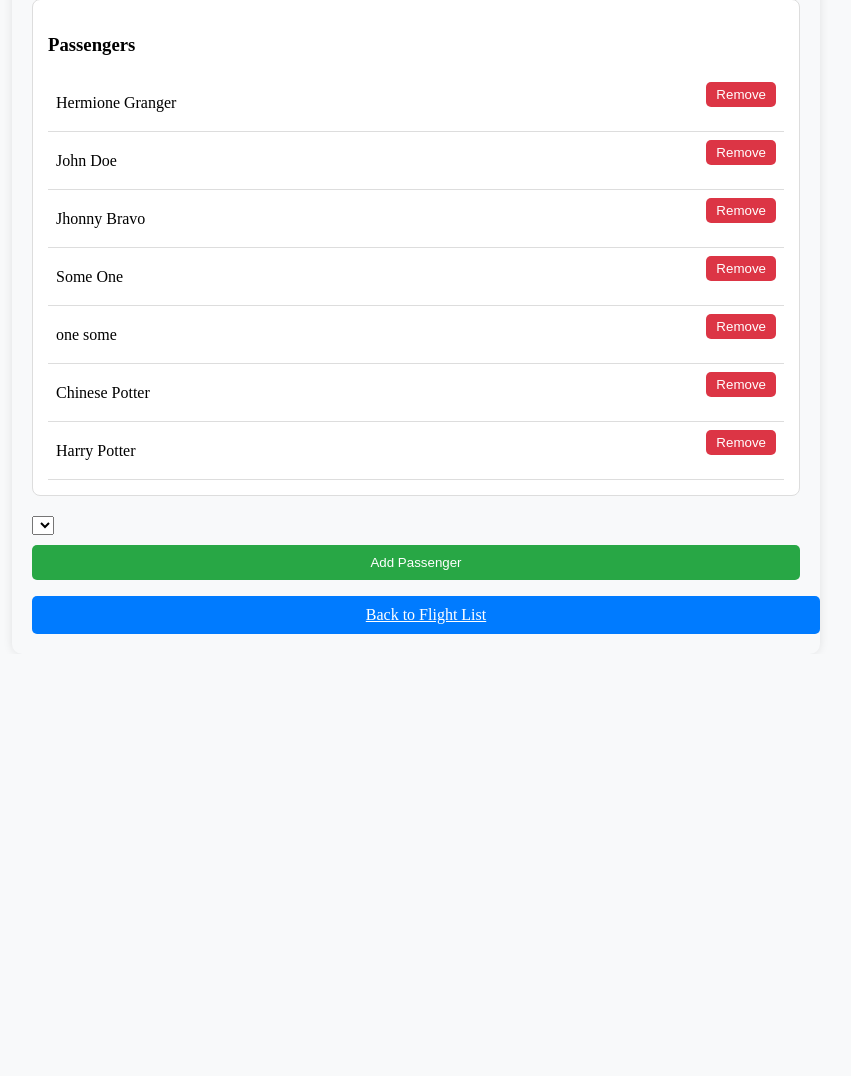
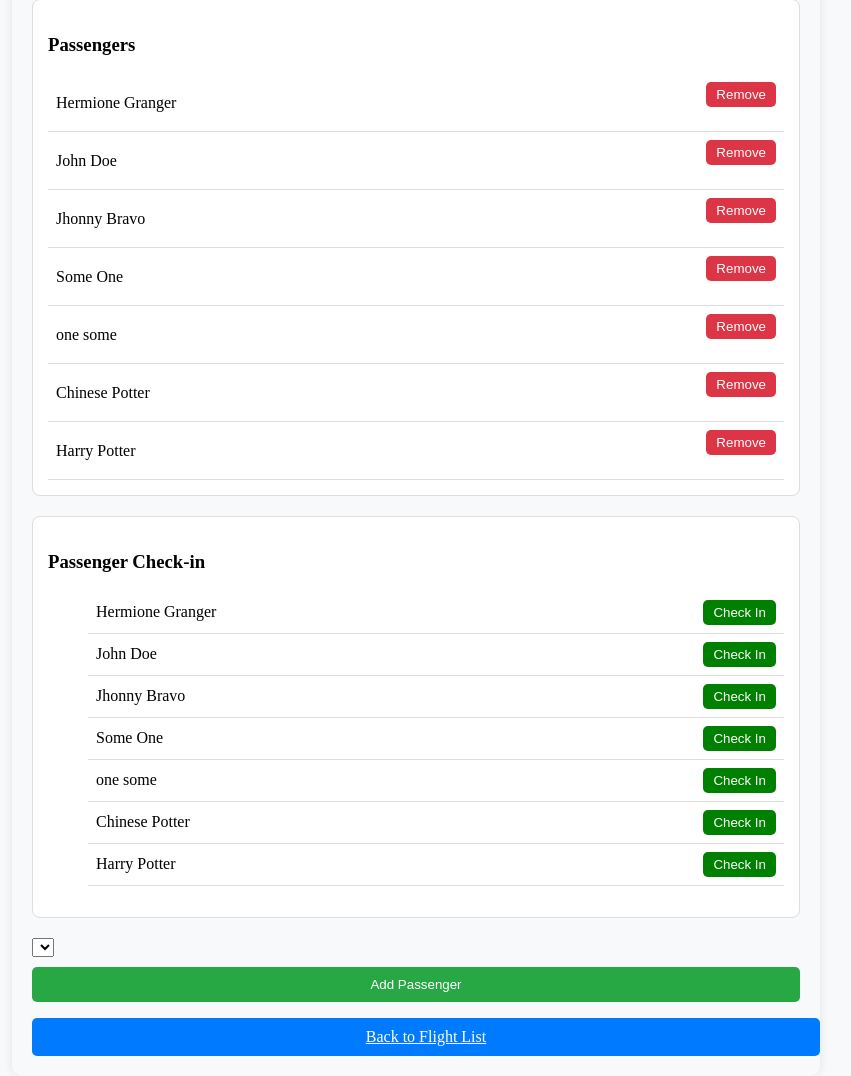
Before and after one commit to Amanmagar08/airlines, a Django app: page /1 in a window 1280 px wide. Shown: the part 238-1314 px from the top of the page, without its empty margins (224-1075 px from the left). Before the commit the page ends 872 px from the top, so only its background shows below. Run offline with Django 5.2, Linux system fonts and the light colour scheme; data comes from the database, SQL or seed files in the repository; both versions use the stored data as it was after the commit; lists and menus that the app fills with data are empty.

Commit message:
Implement Passenger Check-in

```diff
--- a/flight/models.py
+++ b/flight/models.py
@@ -21,8 +21,8 @@ class Passenger(models.Model):
     first = models.CharField(max_length=64)
     last = models.CharField(max_length=64)
     flights = models.ManyToManyField(Flight, blank=True, related_name="passengers")
-    #checked_in = models.BooleanField(default=False)
-    #boarding_pass = models.UUIDField(default=uuid.uuid4, editable=False, unique=True, null=True, blank=True)
+    checked_in = models.BooleanField(default=False)
+    boarding_pass = models.UUIDField(default=uuid.uuid4, editable=False, null=True, blank=True)
 
     def __str__(self):
         return f"{self.first} {self.last}"
--- a/flight/templates/flights/flight.html
+++ b/flight/templates/flights/flight.html
@@ -9,21 +9,68 @@
             <p><strong>Duration:</strong> {{ flight.duration }} minutes</p>
         </div>
 
+
         <div class="list">
             <h3>Passengers</h3>
             {% for passenger in passengers %}
                 <div class="passenger-item">
                     <span>{{ passenger }}</span>
-                    <form action="{% url 'remove' flight.id %}" method="POST" style="display: inline;">
-                        {% csrf_token %}
-                        <input type="hidden" name="passenger" value="{{ passenger.id }}">
-                        <button type="submit">Remove</button>
+                   <form action="{% url 'remove' flight.id %}" method="POST" style="display: inline;" onsubmit="return confirm('Are you sure you want to remove this passenger?');">
+                    {% csrf_token %}
+                    <input type="hidden" name="passenger" value="{{ passenger.id }}">
+                    <button type="submit">Remove</button>
                     </form>
+
                 </div>
             {% empty %}
                 <p>No passengers on this flight.</p>
             {% endfor %}
+
         </div>
+
+<div class="list">
+    <h3>Passenger Check-in</h3>
+    <ul>
+        {% for passenger in passengers %}
+            <li class = "passenger-item" id="passenger-{{ passenger.id }}">
+                {{ passenger.first }} {{ passenger.last }}
+                <span id="status-{{ passenger.id }}" style="color: green">
+                    {% if passenger.checked_in %}
+                        ✅ Checked In
+                    {% else %}
+                        <button onclick="checkInPassenger({{ passenger.id }})" class="btn btn-success" style="background-color: green">Check In</button>
+                    {% endif %}
+                </span>
+            </li>
+        {% endfor %}
+    </ul>
+</div>
+
+<!-- Include jQuery or any other JavaScript library -->
+<script src="https://code.jquery.com/jquery-3.6.0.min.js"></script>
+<script>
+    function checkInPassenger(passengerId) {
+        // Send an AJAX request to the server
+        $.ajax({
+            url: "{% url 'check_in' 0 %}".replace("0", passengerId),
+            method: "POST",
+            data: {
+                csrfmiddlewaretoken: "{{ csrf_token }}",
+            },
+            success: function(response) {
+                if (response.success) {
+                    // Update the UI dynamically
+                    $("#status-" + passengerId).html("✅ Checked In");
+                } else {
+                    alert("Failed to check in passenger.");
+                }
+            },
+            error: function() {
+                alert("An error occurred while checking in.");
+            }
+        });
+    }
+</script>
 
         <form action="{% url 'book' flight.id %}" method="POST">
             {% csrf_token %}
@@ -31,6 +78,7 @@
                 {% for passenger in non_passengers %}
                     <option value="{{ passenger.id }}">{{ passenger }}</option>
                 {% endfor %}
+
             </select>
             <button type="submit" class="add-passenger-btn">Add Passenger</button>
         </form>
--- a/flight/urls.py
+++ b/flight/urls.py
@@ -5,6 +5,7 @@ from . import views
 urlpatterns = [
     path("", views.index, name="index"),
     path("<int:flight_id>", views.flight, name="flight"),
+    path("check-in/<int:passenger_id>/", views.check_in, name="check_in"),
     path("<int:flight_id>/book", views.book, name="book"),
     path("<int:flight_id>/remove", views.remove, name="remove")
 ]
--- a/flight/views.py
+++ b/flight/views.py
@@ -1,8 +1,13 @@
-from django.shortcuts import render
+from django.shortcuts import render, redirect, get_object_or_404
 from django.http import HttpResponseRedirect
+from django.contrib import messages
 from django.urls import reverse
 
 from .models import Flight, Passenger
+
+from django.http import JsonResponse
+from django.views.decorators.csrf import csrf_exempt
+
 
 # Create your views here.
 def index(request):
@@ -11,12 +16,14 @@ def index(request):
     })
 
 def flight(request, flight_id):
-    flight = Flight.objects.get(pk=flight_id)
+    flight = get_object_or_404(Flight, pk=flight_id)
+
     return render(request, "flights/flight.html", {
         "flight": flight,
         "passengers": flight.passengers.all(),
-        "non_passengers": Passenger.objects.exclude(flights = flight_id).all()
+        "non_passengers": Passenger.objects.exclude(flights=flight).all()  # Corrected query
     })
+
 
 def book(request, flight_id):
     if request.method == "POST":
@@ -30,4 +37,20 @@ def remove(request, flight_id):
         flight = Flight.objects.get(pk=flight_id)
         passenger = Passenger.objects.get(pk=int(request.POST["passenger"]))
         passenger.flights.remove(flight)
+
+        passenger.checked_in = False
+        passenger.save()
+
         return HttpResponseRedirect(reverse("flight", args=(flight.id,)))
+
+@csrf_exempt  # Only use this if you're not using CSRF protection in your AJAX request
+def check_in(request, passenger_id):
+    if request.method == "POST":
+        try:
+            passenger = Passenger.objects.get(id=passenger_id)
+            passenger.checked_in = True
+            passenger.save()
+            return JsonResponse({"success": True})
+        except Passenger.DoesNotExist:
+            return JsonResponse({"success": False, "error": "Passenger not found."})
+    return JsonResponse({"success": False, "error": "Invalid request method."})
```
Also changed, not shown: db.sqlite3, flight/migrations/0004_auto_20250218_1411.py (added), flight/migrations/0005_passenger_boarding_pass_passenger_checked_in.py (added), flight/static/css/flight.css (renamed from static/css/flight.css).
